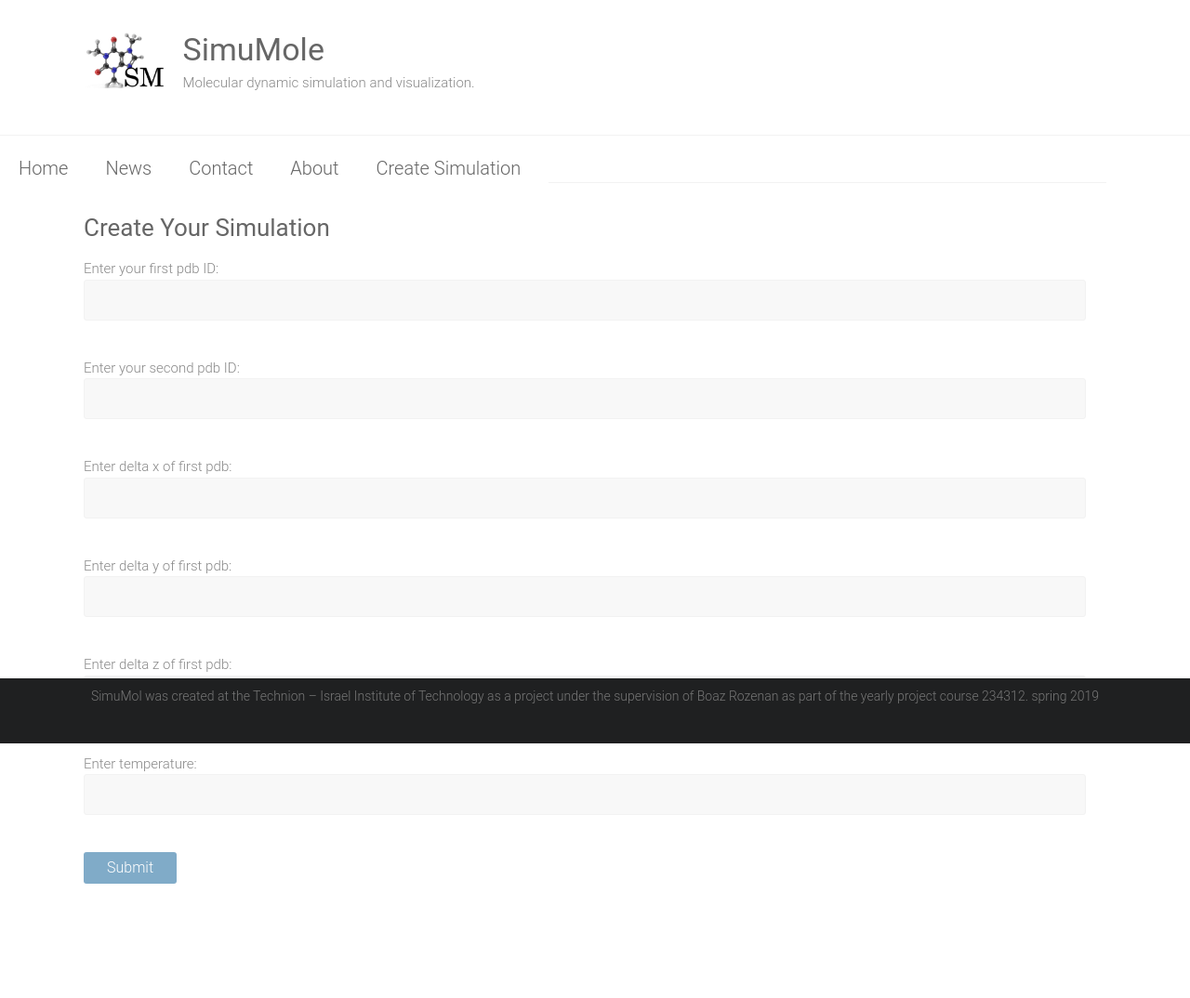
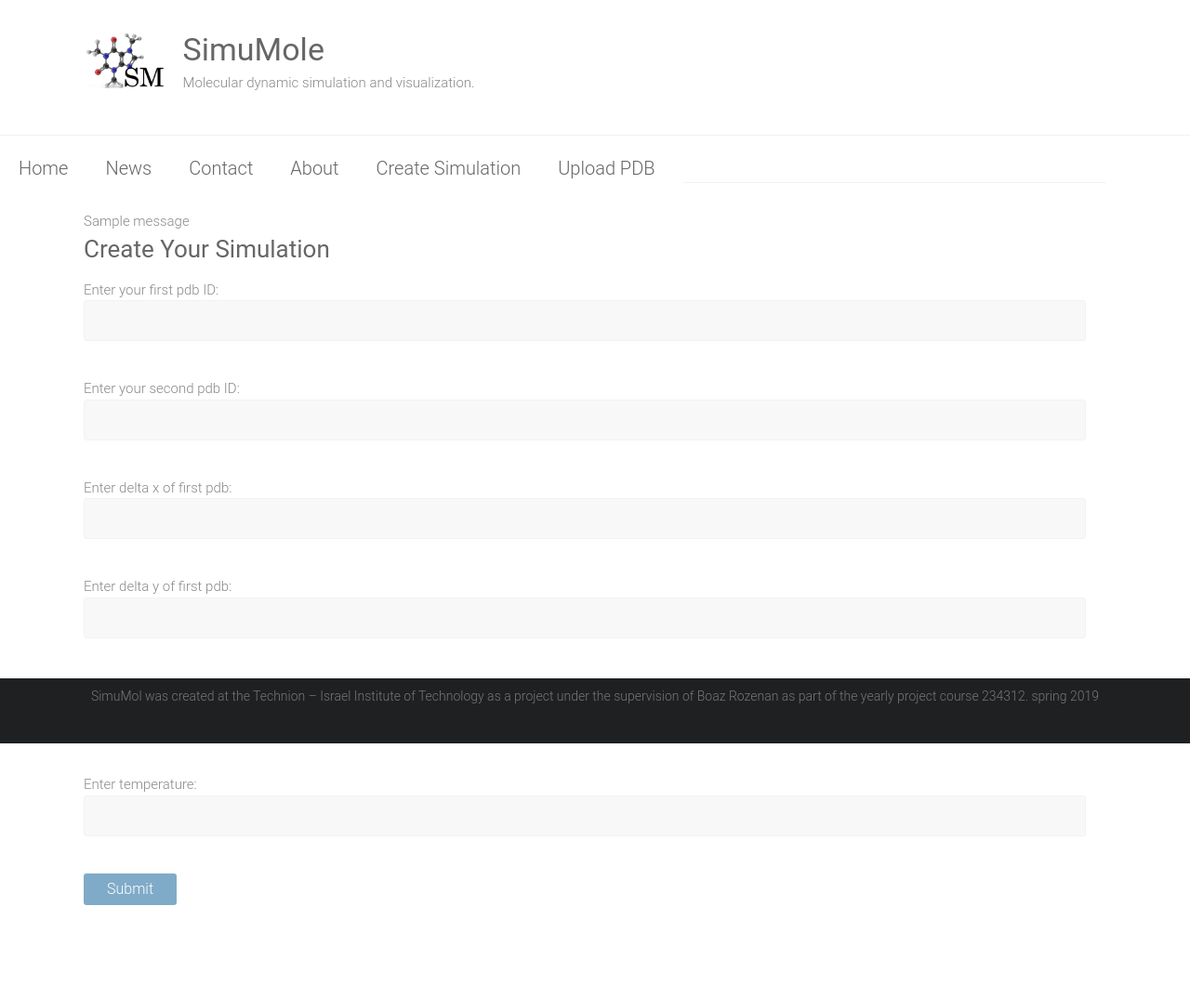
Before and after one commit to TechnionYP5779/SimuMole, a Django app: page /create_simulation/ in a window 1280 px wide. Shown: the whole page at 93% size. Before the commit the page ends 951 px from the top, so only its background shows below. Run offline with Django 3.2, Linux system fonts and the light colour scheme; tables that the repository leaves empty hold one stand-in row (values such as "Sample post"); one stand-in notice (Sample message) is shown.

Commit message:
Added messages_display to base.html, so now messages_display.html is not necessary in order to show messages. Removed finished TODO. Added file upload to the base.html Now file_upload inherite from base.html.

```diff
--- a/src/SimuMole/SimuMoleWeb/templates/base.html
+++ b/src/SimuMole/SimuMoleWeb/templates/base.html
@@ -34,6 +34,7 @@
                     <li><a href=''>Contact</a></li>         <!-- todo: need to complete!-->
                     <li><a href=''>About</a></li>           <!-- todo: need to complete!-->
                     <li><a href='/create_simulation'>Create Simulation</a></li>
+                      <li><a href='/upload'>Upload PDB</a></li>
                   </ul>
                   </div>
             </header>
@@ -43,6 +44,13 @@
                     <div class="inner-wrap">
                         <hr>
                         <div>
+                        {% if messages %}
+                            <ul class="messages">
+                             {% for message in messages %}
+                                  <li{% if message.tags %} class="{{ message.tags }}"{% endif %}>{{ message }}</li>
+                              {% endfor %}
+                            </ul>
+                        {% endif %}
                         {% block content %}
                         {% endblock %}
                         </div>
--- a/src/SimuMole/SimuMoleWeb/templates/file_upload.html
+++ b/src/SimuMole/SimuMoleWeb/templates/file_upload.html
@@ -1,4 +1,4 @@
-{% extends "messages_display.html" %}
+{% extends "base.html" %}
 {% block content %}
 <div style="padding:40px;margin:40px;border:1px solid #ccc">
     <h1>File Upload</h1>
--- a/src/SimuMole/SimuMoleWeb/views.py
+++ b/src/SimuMole/SimuMoleWeb/views.py
@@ -66,7 +66,7 @@ def file_upload(request):
                 return HttpResponseRedirect(reverse('file_upload'))
             else:
                 messages.error(request, 'Upload failed: file extension has to be \'pdb\'.')
-# TODO: what if its not a pdb file
+
     else:
         file=UploadForm()
     return render(request,'file_upload.html',{'form':file})
```
